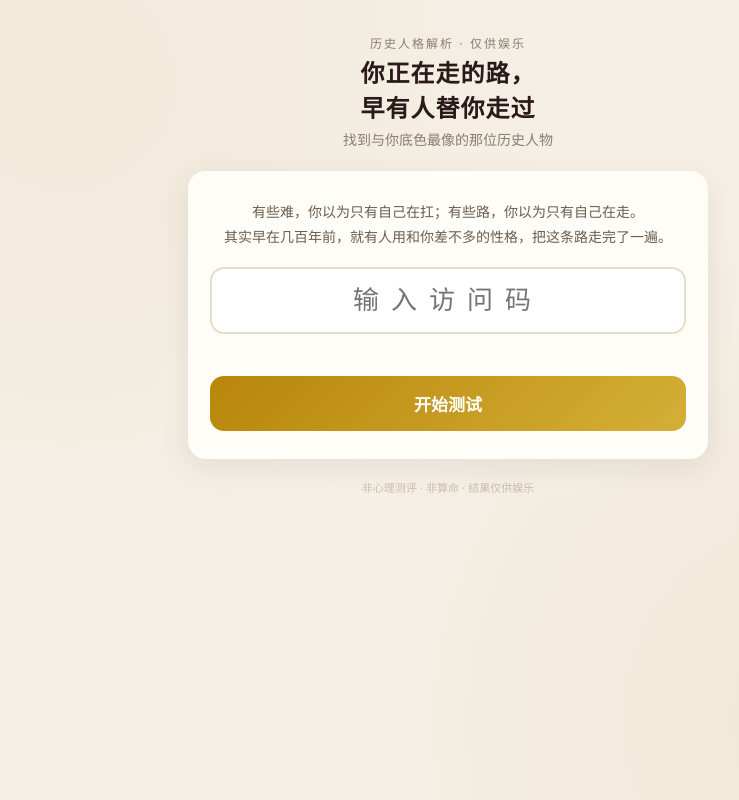
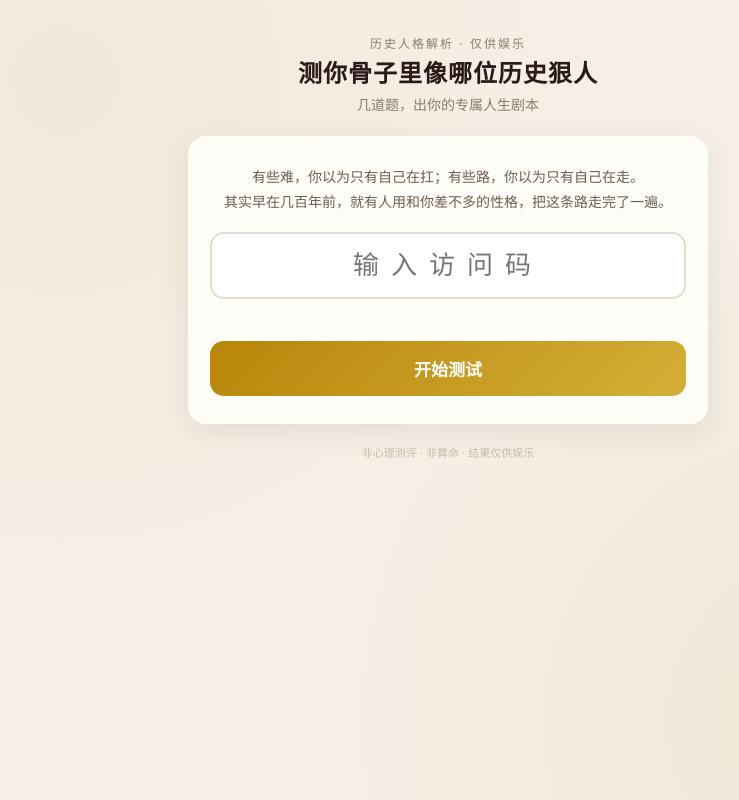
Before and after one commit to super588/persona-test, a plain HTML site: page index.html in a window 1280 px wide. Shown: the whole page, without its empty margins (192-931 px from the left). Drawn offline with Linux system fonts and the light colour scheme.

Commit message:
feat: ?????+????????

```diff
--- a/index.html
+++ b/index.html
@@ -3,7 +3,7 @@
 <head>
 <meta charset="UTF-8">
 <meta name="viewport" content="width=device-width, initial-scale=1.0, maximum-scale=1.0, user-scalable=no">
-<title>历史人格解析</title>
+<title>测你骨子里像哪位历史狠人</title>
 <style>
   :root{
     --bg:#f5efe6; --ink:#2a1a1a; --gold:#b8860b; --gold2:#d4af37;
@@ -77,8 +77,8 @@
 <div class="screen active" id="screen-gate">
   <div class="wrap">
     <div class="brand">历史人格解析 · 仅供娱乐</div>
-    <div class="title">你正在走的路，<br>早有人替你走过</div>
-    <div class="subtitle">找到与你底色最像的那位历史人物</div>
+    <div class="title">测你骨子里像哪位历史狠人</div>
+    <div class="subtitle">几道题，出你的专属人生剧本</div>
     <div class="card">
       <div class="hook">有些难，你以为只有自己在扛；有些路，你以为只有自己在走。<br>其实早在几百年前，就有人用和你差不多的性格，把这条路走完了一遍。</div>
       <input class="code-input" id="codeInput" inputmode="numeric" maxlength="8" placeholder="输入访问码" autocomplete="off">
@@ -138,8 +138,8 @@
    配置区（换皮肤只改这里 —— 对象库 / 题库 / 文案 / 标题 / 访问码）
    ===================================================================== */
 const CONFIG = {
-  title: "你正在走的路，早有人替你走过",
-  subtitle: "找到与你底色最像的那位历史人物",
+  title: "测你骨子里像哪位历史狠人",
+  subtitle: "几道题，出你的专属人生剧本",
   accessCode: "7258",
   dims: ["谋略","果敢","才华","气度","坚韧","浪漫","仁爱","独立"],
 
```
